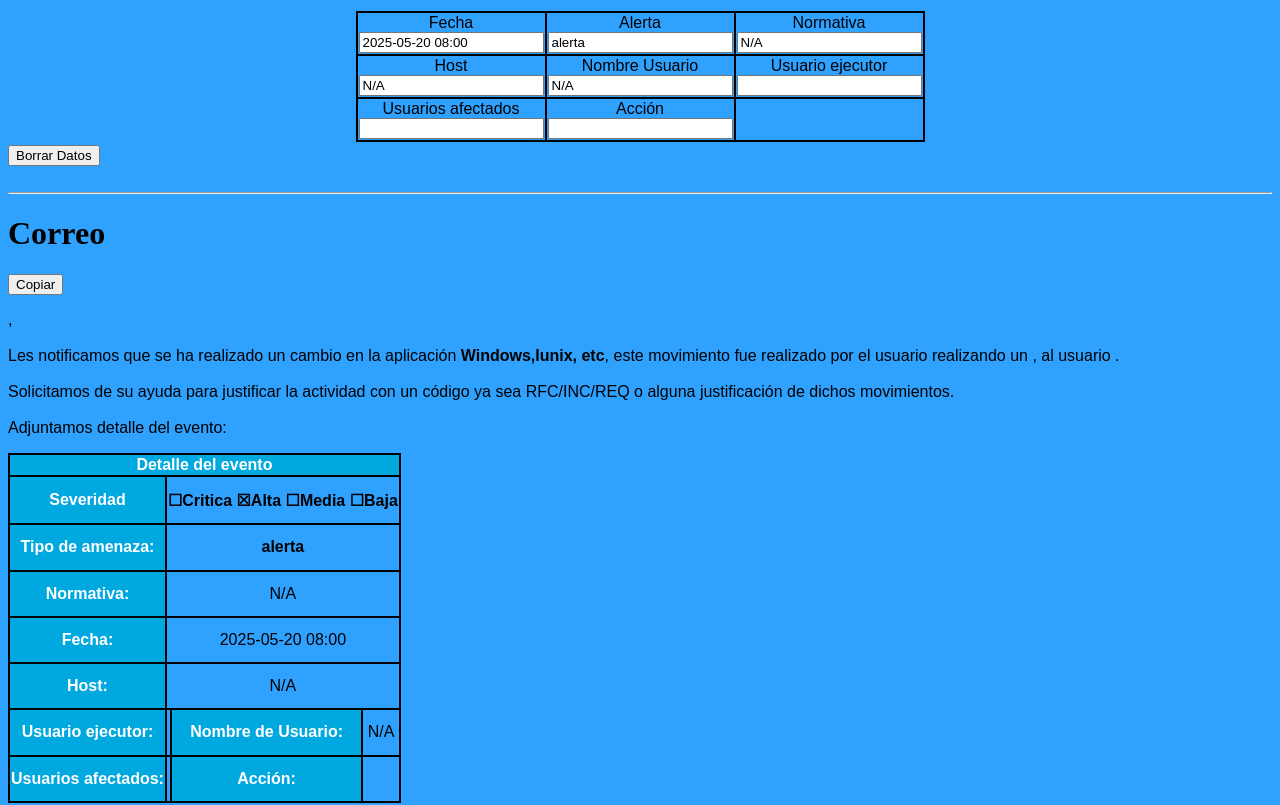
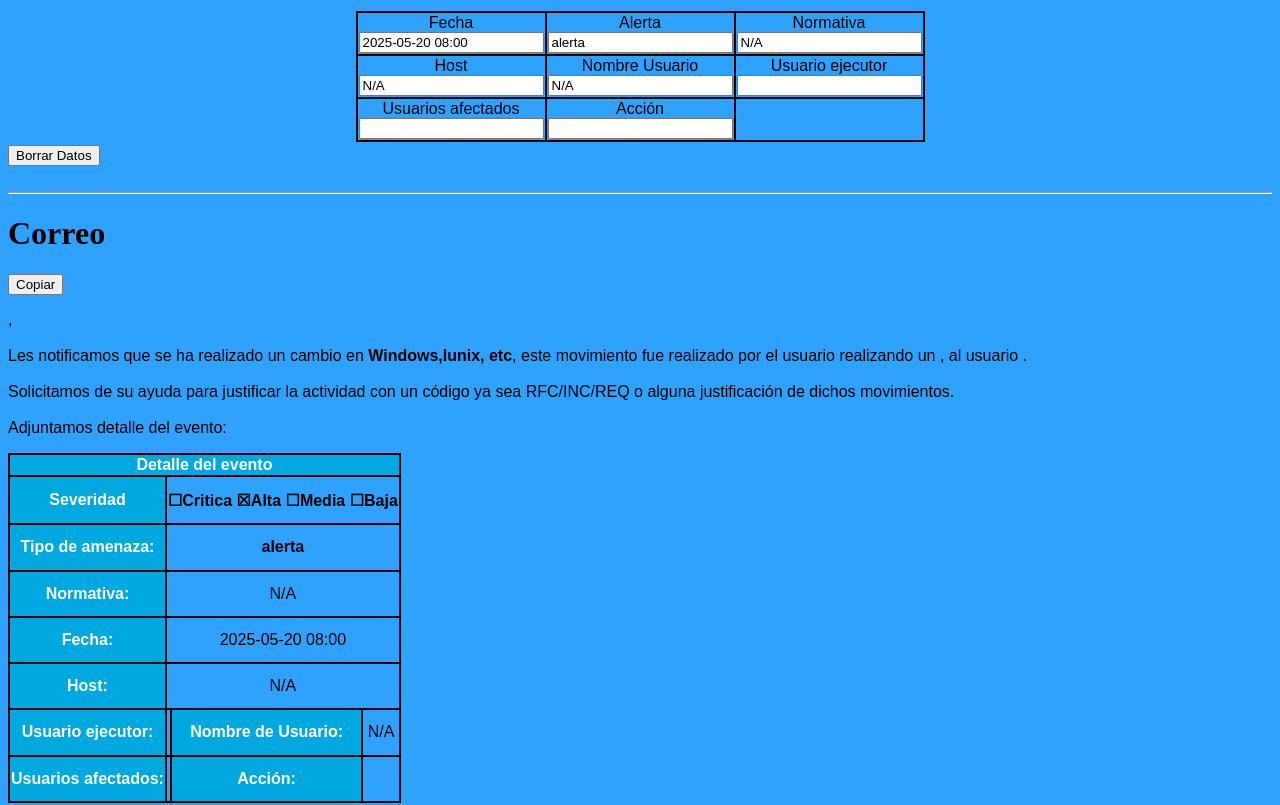
Before and after one commit to dc10r/Alarm-attention, an Angular app: page /abc in a window 1280 px wide. Shown: the top 805 px of the page. Built offline with nearby package versions, Linux system fonts and the light colour scheme.

Commit message:
´version1.3.1´

```diff
--- a/src/app/pages/abc/abc.component.html
+++ b/src/app/pages/abc/abc.component.html
@@ -45,7 +45,7 @@
 <div #textToCopy>
 <p>{{tiempo}},
  <br><br>
-    Les notificamos que se ha realizado un cambio en la aplicaci&oacute;n <b>{{aplicacion()}}</b>, este movimiento fue realizado por el usuario <b>{{usrej()}}</b> realizando un <b>{{accion()}}</b>, al usuario <b>{{usrafectados()}}</b>.
+    Les notificamos que se ha realizado un cambio en <b>{{aplicacion()}}</b>, este movimiento fue realizado por el usuario <b>{{usrej()}}</b> realizando un <b>{{accion()}}</b>, al usuario <b>{{usrafectados()}}</b>.
     <br><br>
     Solicitamos de su ayuda para justificar la actividad con un código ya sea RFC/INC/REQ o alguna justificación de dichos movimientos.
     <br><br>
@@ -92,6 +92,7 @@
 
    </tbody>
 </table>
+<br><br>
 <p>Quedamos pendientes a sus comentarios</p>
 <p>Saludos</p>
 </div>
--- a/src/app/pages/acps/acps.component.html
+++ b/src/app/pages/acps/acps.component.html
@@ -89,6 +89,7 @@
         </tr>
    </tbody>
 </table>
+<br><br>
 <p>Quedamos pendientes a sus comentarios</p>
 
 <p>Saludos</p>
--- a/src/app/pages/bruteforce/bruteforce.component.html
+++ b/src/app/pages/bruteforce/bruteforce.component.html
@@ -82,6 +82,7 @@ Nota: Si no reconoce la conexi&oacute;n es probable que su usuario este siendo u
         </tr>
    </tbody>
 </table>
+<br><br>
 <p><b>Se adjunta concentrado del total de IP´s vistas en el alertamiento.</b></p>
 <p>Quedamos pendientes a sus comentarios</p>
 
```
